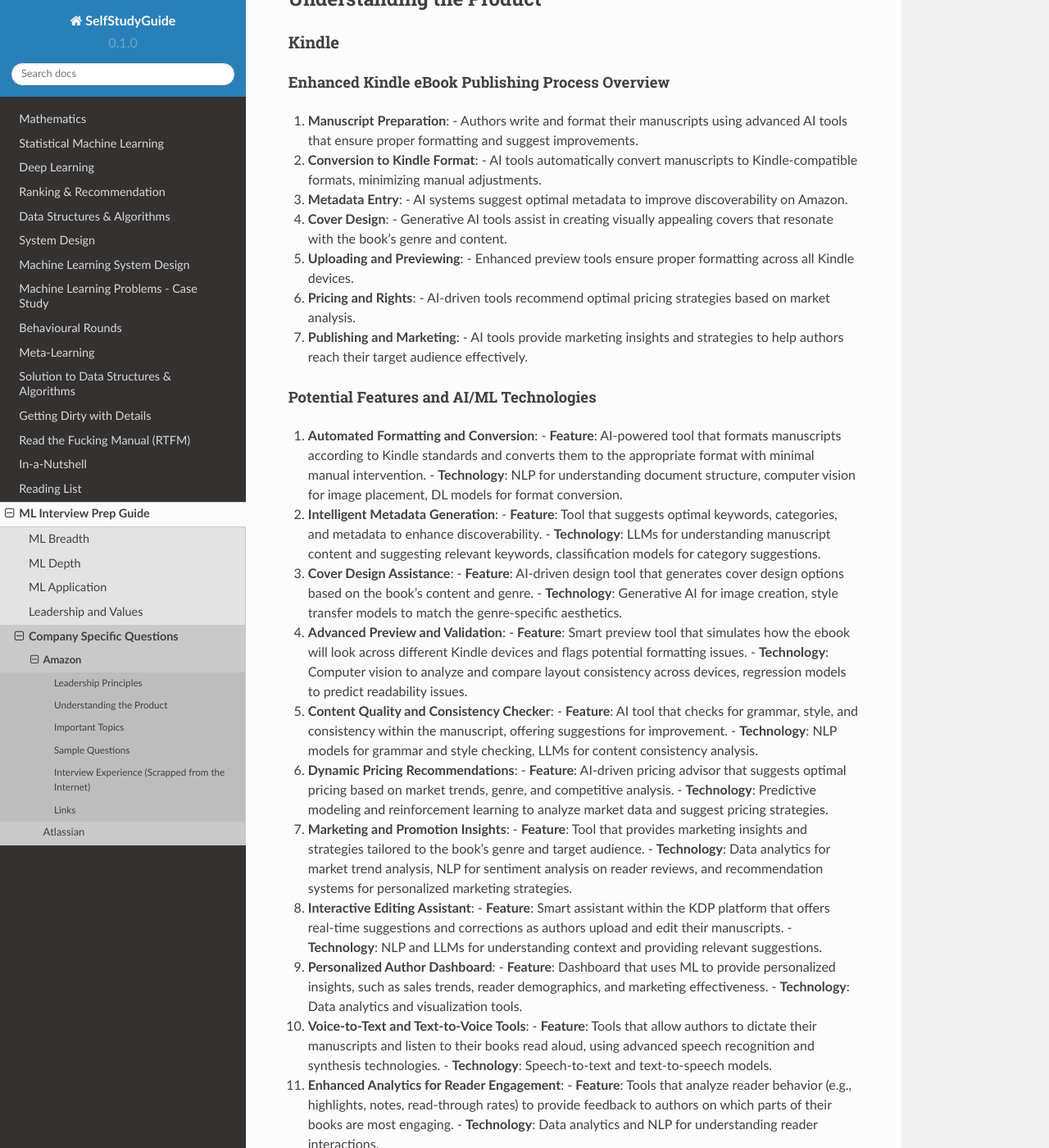
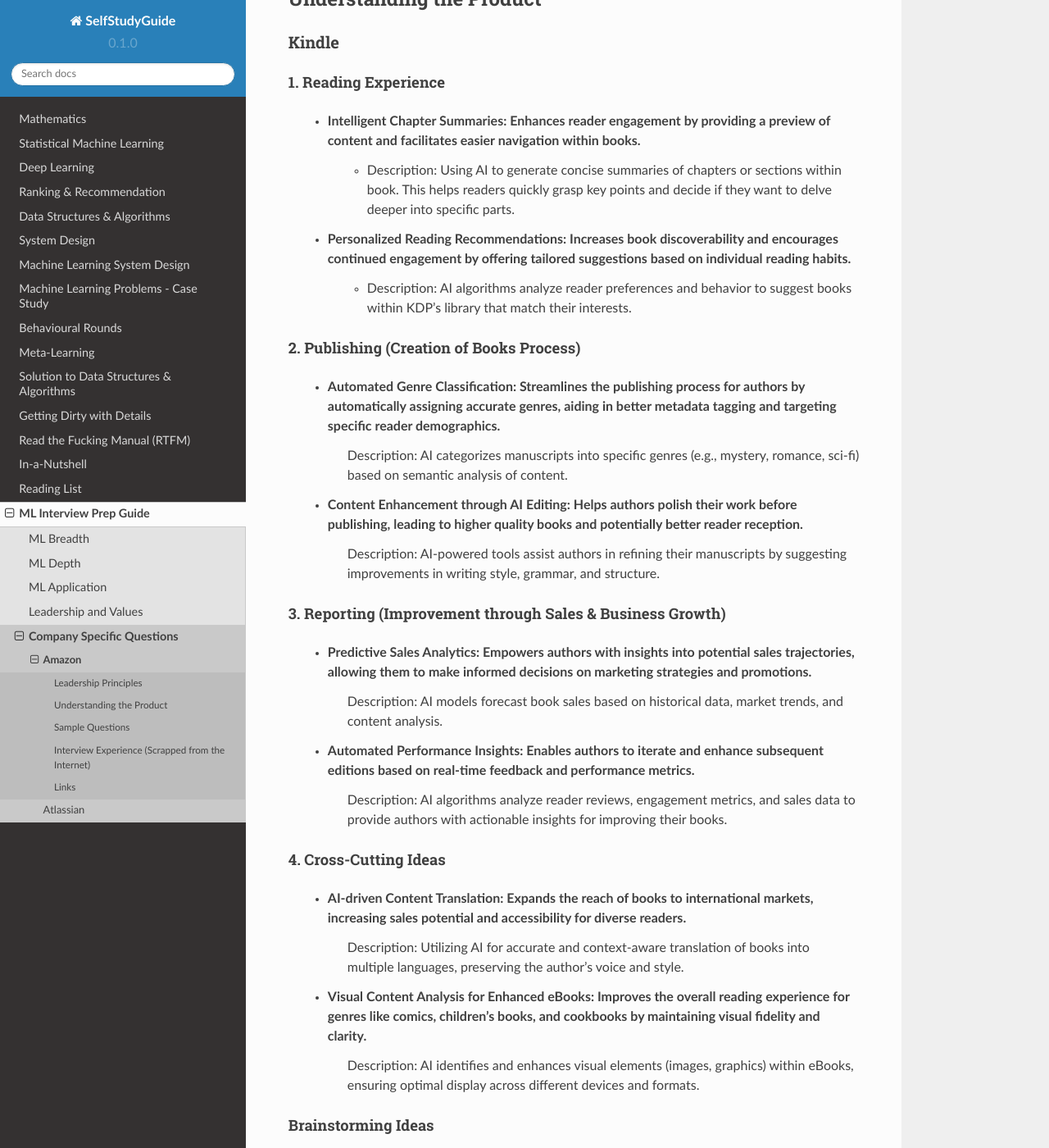
Before and after one commit to uselesstechjunks/leetcode, a Sphinx documentation site: the page built from docs/source/interviews/company/amzn.rst, in a window 1280 px wide and 1400 px high, scrolled down 1284 px. Shown: the whole window at 82% size. Built offline with Sphinx 7.4.7 and the Read the Docs theme 2.0.0, drawn with Linux system fonts in a browser that asks for light colours; some of the changed text lies outside the part shown.

Commit message:
Update amzn.rst (#268)

```diff
--- a/docs/source/interviews/company/amzn.rst
+++ b/docs/source/interviews/company/amzn.rst
@@ -30,169 +30,95 @@ Understanding the Product
 **************************************************************************
 Kindle
 ==========================================================================
+1. Reading Experience
+--------------------------------------------------------------------------
+	- Intelligent Chapter Summaries: Enhances reader engagement by providing a preview of content and facilitates easier navigation within books.
+		- Description: Using AI to generate concise summaries of chapters or sections within book. This helps readers quickly grasp key points and decide if they want to delve deeper into specific parts.
+
+	- Personalized Reading Recommendations: Increases book discoverability and encourages continued engagement by offering tailored suggestions based on individual reading habits.
+		- Description: AI algorithms analyze reader preferences and behavior to suggest books within KDP's library that match their interests.
+
+2. Publishing (Creation of Books Process)
+--------------------------------------------------------------------------
+	- Automated Genre Classification: Streamlines the publishing process for authors by automatically assigning accurate genres, aiding in better metadata tagging and targeting specific reader demographics.
+		Description: AI categorizes manuscripts into specific genres (e.g., mystery, romance, sci-fi) based on semantic analysis of content.
+
+	- Content Enhancement through AI Editing: Helps authors polish their work before publishing, leading to higher quality books and potentially better reader reception.
+		Description: AI-powered tools assist authors in refining their manuscripts by suggesting improvements in writing style, grammar, and structure.
+
+3. Reporting (Improvement through Sales & Business Growth)
+--------------------------------------------------------------------------
+	- Predictive Sales Analytics: Empowers authors with insights into potential sales trajectories, allowing them to make informed decisions on marketing strategies and promotions.
+		Description: AI models forecast book sales based on historical data, market trends, and content analysis.
+
+	- Automated Performance Insights: Enables authors to iterate and enhance subsequent editions based on real-time feedback and performance metrics.
+		Description: AI algorithms analyze reader reviews, engagement metrics, and sales data to provide authors with actionable insights for improving their books.
+
+4. Cross-Cutting Ideas
+--------------------------------------------------------------------------
+	- AI-driven Content Translation: Expands the reach of books to international markets, increasing sales potential and accessibility for diverse readers.
+		Description: Utilizing AI for accurate and context-aware translation of books into multiple languages, preserving the author's voice and style.
+
+	- Visual Content Analysis for Enhanced eBooks: Improves the overall reading experience for genres like comics, children's books, and cookbooks by maintaining visual fidelity and clarity.
+		Description: AI identifies and enhances visual elements (images, graphics) within eBooks, ensuring optimal display across different devices and formats.
+
+Brainstorming Ideas
+--------------------------------------------------------------------------
+1. AI-driven Content Curation and Enhancement:
+	- Develop tools that automatically analyze and enhance content structure, layout, and semantics, improving readability and engagement.
+2. Semantic Analysis and Entity Recognition:
+	- Implement AI models to semantically analyze book content, identify key entities, and suggest enhancements or modifications to improve the reading experience.
+3. Multilingual Translation and Synthesis:
+	- Create AI tools for accurate and context-aware translation of ebooks into multiple languages, expanding their reach and accessibility.
+4. Content Moderation and Quality Assurance:
+	- Develop AI systems for automatic content moderation, ensuring adherence to publishing standards and identifying potentially problematic content.
+5. Predictive Sales and Growth Analytics:
+	- Implement AI models to predict sales trends and provide insights for business growth, helping publishers optimize their strategies.
+
 Enhanced Kindle eBook Publishing Process Overview
 --------------------------------------------------------------------------
-1. **Manuscript Preparation**:
-   - Authors write and format their manuscripts using advanced AI tools that ensure proper formatting and suggest improvements.
-
-2. **Conversion to Kindle Format**:
-   - AI tools automatically convert manuscripts to Kindle-compatible formats, minimizing manual adjustments.
-
-3. **Metadata Entry**:
-   - AI systems suggest optimal metadata to improve discoverability on Amazon.
-
-4. **Cover Design**:
-   - Generative AI tools assist in creating visually appealing covers that resonate with the book's genre and content.
-
-5. **Uploading and Previewing**:
-   - Enhanced preview tools ensure proper formatting across all Kindle devices.
-
-6. **Pricing and Rights**:
-   - AI-driven tools recommend optimal pricing strategies based on market analysis.
-
-7. **Publishing and Marketing**:
-   - AI tools provide marketing insights and strategies to help authors reach their target audience effectively.
+1. Manuscript Preparation: Authors write and format their manuscripts using advanced AI tools that ensure proper formatting and suggest improvements.
+2. Conversion to Kindle Format: AI tools automatically convert manuscripts to Kindle-compatible formats, minimizing manual adjustments.
+3. Metadata Entry: AI systems suggest optimal metadata to improve discoverability on Amazon.
+4. Cover Design: Generative AI tools assist in creating visually appealing covers that resonate with the book's genre and content.
+5. Uploading and Previewing: Enhanced preview tools ensure proper formatting across all Kindle devices.
+6. Pricing and Rights: AI-driven tools recommend optimal pricing strategies based on market analysis.
+7. Publishing and Marketing: AI tools provide marketing insights and strategies to help authors reach their target audience effectively.
 
 Potential Features and AI/ML Technologies
 --------------------------------------------------------------------------
-1. **Automated Formatting and Conversion**:
-   - **Feature**: AI-powered tool that formats manuscripts according to Kindle standards and converts them to the appropriate format with minimal manual intervention.
-   - **Technology**: NLP for understanding document structure, computer vision for image placement, DL models for format conversion.
-
-2. **Intelligent Metadata Generation**:
-   - **Feature**: Tool that suggests optimal keywords, categories, and metadata to enhance discoverability.
-   - **Technology**: LLMs for understanding manuscript content and suggesting relevant keywords, classification models for category suggestions.
-
-3. **Cover Design Assistance**:
-   - **Feature**: AI-driven design tool that generates cover design options based on the book's content and genre.
-   - **Technology**: Generative AI for image creation, style transfer models to match the genre-specific aesthetics.
-
-4. **Advanced Preview and Validation**:
-   - **Feature**: Smart preview tool that simulates how the ebook will look across different Kindle devices and flags potential formatting issues.
-   - **Technology**: Computer vision to analyze and compare layout consistency across devices, regression models to predict readability issues.
-
-5. **Content Quality and Consistency Checker**:
-   - **Feature**: AI tool that checks for grammar, style, and consistency within the manuscript, offering suggestions for improvement.
-   - **Technology**: NLP models for grammar and style checking, LLMs for content consistency analysis.
-
-6. **Dynamic Pricing Recommendations**:
-   - **Feature**: AI-driven pricing advisor that suggests optimal pricing based on market trends, genre, and competitive analysis.
-   - **Technology**: Predictive modeling and reinforcement learning to analyze market data and suggest pricing strategies.
-
-7. **Marketing and Promotion Insights**:
-   - **Feature**: Tool that provides marketing insights and strategies tailored to the book’s genre and target audience.
-   - **Technology**: Data analytics for market trend analysis, NLP for sentiment analysis on reader reviews, and recommendation systems for personalized marketing strategies.
-
-8. **Interactive Editing Assistant**:
-   - **Feature**: Smart assistant within the KDP platform that offers real-time suggestions and corrections as authors upload and edit their manuscripts.
-   - **Technology**: NLP and LLMs for understanding context and providing relevant suggestions.
-
-9. **Personalized Author Dashboard**:
-   - **Feature**: Dashboard that uses ML to provide personalized insights, such as sales trends, reader demographics, and marketing effectiveness.
-   - **Technology**: Data analytics and visualization tools.
-
-10. **Voice-to-Text and Text-to-Voice Tools**:
-    - **Feature**: Tools that allow authors to dictate their manuscripts and listen to their books read aloud, using advanced speech recognition and synthesis technologies.
-    - **Technology**: Speech-to-text and text-to-speech models.
-
-11. **Enhanced Analytics for Reader Engagement**:
-    - **Feature**: Tools that analyze reader behavior (e.g., highlights, notes, read-through rates) to provide feedback to authors on which parts of their books are most engaging.
-    - **Technology**: Data analytics and NLP for understanding reader interactions.
+1. Automated Formatting and Conversion: AI-powered tool that formats manuscripts according to Kindle standards and converts them to the appropriate format with minimal manual intervention.
+   	- Technology: NLP for understanding document structure, computer vision for image placement, DL models for format conversion.
+2. Intelligent Metadata Generation: Tool that suggests optimal keywords, categories, and metadata to enhance discoverability.
+   	- Technology: LLMs for understanding manuscript content and suggesting relevant keywords, classification models for category suggestions.
+3. Cover Design Assistance: AI-driven design tool that generates cover design options based on the book's content and genre.
+   	- Technology: Generative AI for image creation, style transfer models to match the genre-specific aesthetics.
+4. Advanced Preview and Validation: Smart preview tool that simulates how the ebook will look across different Kindle devices and flags potential formatting issues.
+   	- Technology: Computer vision to analyze and compare layout consistency across devices, regression models to predict readability issues.
+5. Content Quality and Consistency Checker: AI tool that checks for grammar, style, and consistency within the manuscript, offering suggestions for improvement.
+   	- Technology: NLP models for grammar and style checking, LLMs for content consistency analysis.
+6. Dynamic Pricing Recommendations: AI-driven pricing advisor that suggests optimal pricing based on market trends, genre, and competitive analysis.
+   	- Technology: Predictive modeling and reinforcement learning to analyze market data and suggest pricing strategies.
+7. Marketing and Promotion Insights: Tool that provides marketing insights and strategies tailored to the book’s genre and target audience.
+   	- Technology: Data analytics for market trend analysis, NLP for sentiment analysis on reader reviews, and recommendation systems for personalized marketing strategies.
+8. Interactive Editing Assistant: Smart assistant within the KDP platform that offers real-time suggestions and corrections as authors upload and edit their manuscripts.
+   	- Technology: NLP and LLMs for understanding context and providing relevant suggestions.
+9. Personalized Author Dashboard: Dashboard that uses ML to provide personalized insights, such as sales trends, reader demographics, and marketing effectiveness.
+   	- Technology: Data analytics and visualization tools.
+10. Voice-to-Text and Text-to-Voice Tools: Tools that allow authors to dictate their manuscripts and listen to their books read aloud, using advanced speech recognition and synthesis technologies.
+   	- Technology: Speech-to-text and text-to-speech models.
+11. Enhanced Analytics for Reader Engagement: Tools that analyze reader behavior (e.g., highlights, notes, read-through rates) to provide feedback to authors on which parts of their books are most engaging.
+   	- Technology: Data analytics and NLP for understanding reader interactions.
 
 Supporting Technologies
 --------------------------------------------------------------------------
-- **Natural Language Processing (NLP)**: For understanding and processing text data, including metadata generation, content analysis, and grammar checking.
-- **Large Language Models (LLM)**: For generating text, understanding context, and offering suggestions related to content and marketing.
-- **Generative AI**: For creating cover designs and other visual elements.
-- **Computer Vision**: For analyzing document layouts and ensuring consistent formatting across devices.
-- **Deep Learning (DL)**: For complex model building, such as format conversion, content quality checking, and predictive analytics.
-- **Reinforcement Learning (RL)**: For dynamic pricing and other adaptive strategies.
-- **Data Analytics**: For market analysis, trend prediction, and recommendation systems.
-
-Brainstorming Ideas Aligned with Job Description
---------------------------------------------------------------------------
-1. **AI-driven Content Curation and Enhancement**:
-   - Develop tools that automatically analyze and enhance content structure, layout, and semantics, improving readability and engagement.
-
-2. **Semantic Analysis and Entity Recognition**:
-   - Implement AI models to semantically analyze book content, identify key entities, and suggest enhancements or modifications to improve the reading experience.
-
-3. **Multilingual Translation and Synthesis**:
-   - Create AI tools for accurate and context-aware translation of ebooks into multiple languages, expanding their reach and accessibility.
-
-4. **Content Moderation and Quality Assurance**:
-   - Develop AI systems for automatic content moderation, ensuring adherence to publishing standards and identifying potentially problematic content.
-
-5. **Predictive Sales and Growth Analytics**:
-   - Implement AI models to predict sales trends and provide insights for business growth, helping publishers optimize their strategies.
-
-Amazon.com Homepage
-==========================================================================
-Non-logged in users
---------------------------------------------------------------------------
-UX Design
-^^^^^^^^^^^^^^^^^^^^^^^^^^^^^^^^^^^^^^^^^^^^^^^^^^^^^^^^^^^^^^^^^^^^^^^^^^
-PCT
-""""""""""""""""""""""""""""""""""""""""""""""""""""""""""""""""""""""""""
-.. note::
-	* Icon image: One per page
-	* Segments: Interleaved
-
-		* Mixture of categories: list of tiles, each tile with 4 or less products (depends on thumbnail size)
-		* Category specific: list of horizontally scrollable product
-
-Mobile
-""""""""""""""""""""""""""""""""""""""""""""""""""""""""""""""""""""""""""
-.. note::
-	* TODO
-
-UX Layout:
-^^^^^^^^^^^^^^^^^^^^^^^^^^^^^^^^^^^^^^^^^^^^^^^^^^^^^^^^^^^^^^^^^^^^^^^^^^
-.. note::
-	* Top: Icon image of a product
-	* List: Each contains a Segment Title (usually split by a title-separator) and a set of images
-
-		* Mixture of categories [4 or less product listsings per category block, scrollable row]
-		* Category specific [1 product listing at each row, scrollable row]
-		* Category specific
-	* Segment 2
-
-		* Mixture of categories
-		* Category specific
-		* Category specific
-	* Segment 3
-
-		* Mixture of categories
-		* Category specific
-		* Category specific
-	* Segment 4
-
-		* Mixture of categories
-		* Category specific
-
-Logged in users
----------------------------------------------------------------------------
-
-Product Page
-==========================================================================
-
-**************************************************************************
-Important Topics
-**************************************************************************
-.. warning::
-	* Design query embeddings for ads - downstream task: ranking, classification, automted ad generation
-
-		* Design a query-keyword/query-product matching algorithm from scratch
-		* Design a system for dynamic ad generation system based on user query
-		* Finetune using ratings, reviews, purchase data
-	* Design listing embeddings
-
-		* Use them in recommendation system (currently visiting a product, suggest new products)
-		* Finetune using ratings, reviews, purchase data
-	* Create a home-page recommendation for non-logged in users (we know geolocation, time-of-the-day)
-	* Design user embeddings
-
-		* Create a personalized home-page recommendation ("suggested items for you" page, without query - based on user history)
+- Natural Language Processing (NLP): For understanding and processing text data, including metadata generation, content analysis, and grammar checking.
+- Large Language Models (LLM): For generating text, understanding context, and offering suggestions related to content and marketing.
+- Generative AI: For creating cover designs and other visual elements.
+- Computer Vision: For analyzing document layouts and ensuring consistent formatting across devices.
+- Deep Learning (DL): For complex model building, such as format conversion, content quality checking, and predictive analytics.
+- Reinforcement Learning (RL): For dynamic pricing and other adaptive strategies.
+- Data Analytics: For market analysis, trend prediction, and recommendation systems.
 
 **************************************************************************
 Sample Questions
```
